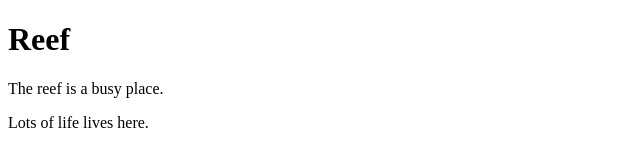
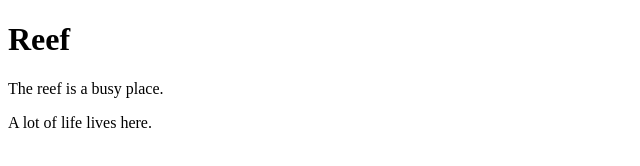
Before and after one commit to emikay/seaUrchins, a plain HTML site: page pages/reef.html in a window 1280 px wide. Shown: the full height of the page, 0-640 px from the left. Drawn offline with Linux system fonts and the light colour scheme.

Commit message:
Update reef.html

```diff
--- a/pages/reef.html
+++ b/pages/reef.html
@@ -8,6 +8,6 @@
 <body>
     <h1>Reef</h1>
     <p>The reef is a busy place.</p>
-    <p>Lots of life lives here.</p>
+    <p>A lot of life lives here.</p>
 </body>
 </html>
```
